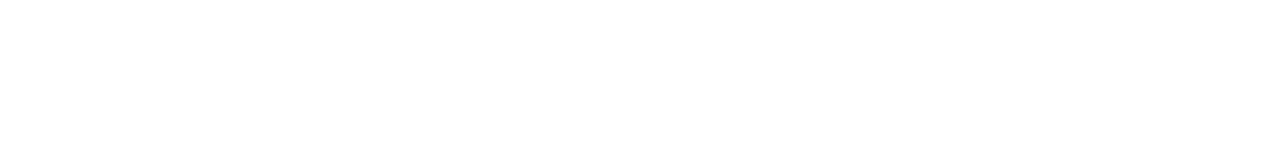
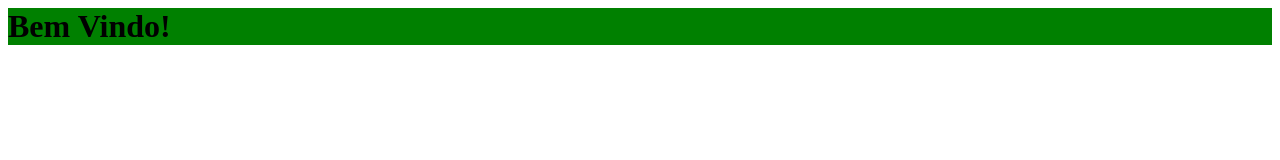
Before and after one commit to micaelsevero/ProjetoSenac, a plain HTML site: page index.html in a window 1280 px wide. Drawn offline with Linux system fonts and the light colour scheme.

Commit message:
Adicionado titulo na index

```diff
--- a/estilo.css
+++ b/estilo.css
@@ -0,0 +1,3 @@
+h1{
+background-color:green;
+}
--- a/index.html
+++ b/index.html
@@ -3,5 +3,6 @@
 <link rel="stylesheet"  type="text/css"  href="estilo.css">
 </head>
 <body>
+   <h1>Bem Vindo!</h1>
 </body>
 </html>
```
